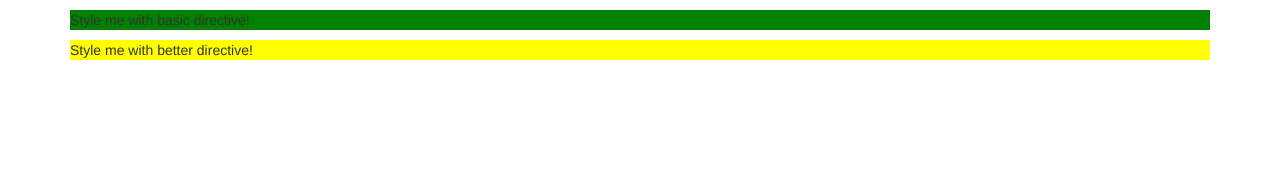
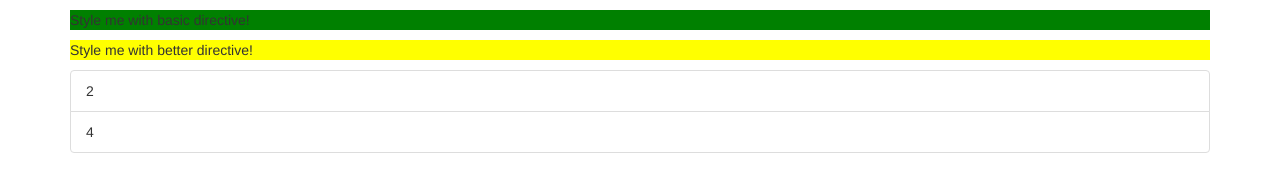
Before and after one commit to Inuyasha5689/Directives-Ang4, an Angular app: page / in a window 1280 px wide. Shown: the part 177-368 px from the top of the page. Built offline with nearby package versions, Linux system fonts and the light colour scheme.

Commit message:
behind the scenes of a structural directive

```diff
--- a/src/app/app.component.html
+++ b/src/app/app.component.html
@@ -25,8 +25,16 @@
       </ul>
       <p appBasicHighlight>Style me with basic directive!</p>
       <p [appBetterHighlight]="'red'" [defaultColor]="'yellow'">Style me with better directive!</p>
-      <ng-template [ngIf]="onlyOdd">
-        <p>Only odd</p>
+      <ng-template [ngIf]="!onlyOdd">
+        <div>
+          <li
+            class="list-group-item"
+            [ngClass]="{odd: even % 2 !== 0}"
+            [ngStyle]="{backgroundColor: even % 2 !== 0 ? 'yellow' : 'transparent'}"
+            *ngFor="let even of evenNumbers">
+            {{ even }}
+          </li>
+        </div>
       </ng-template>
     </div>
   </div>
```
